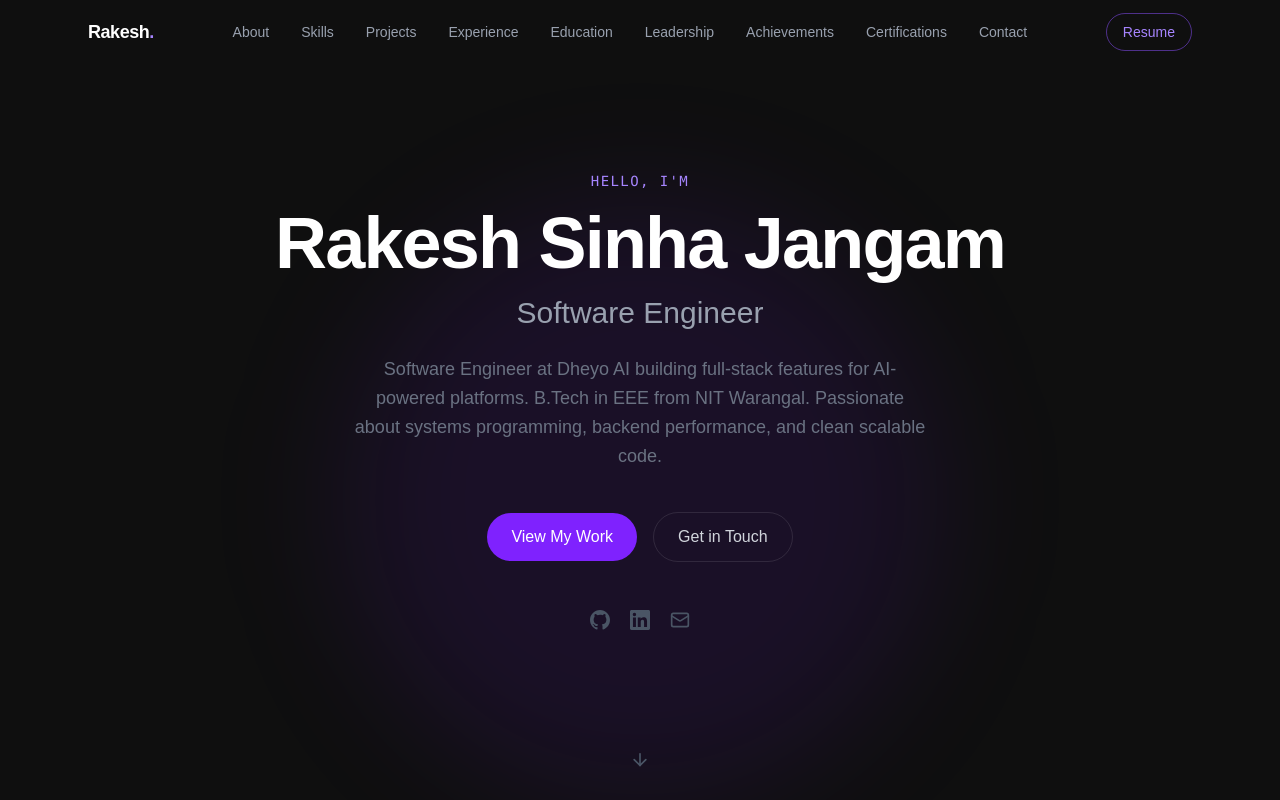
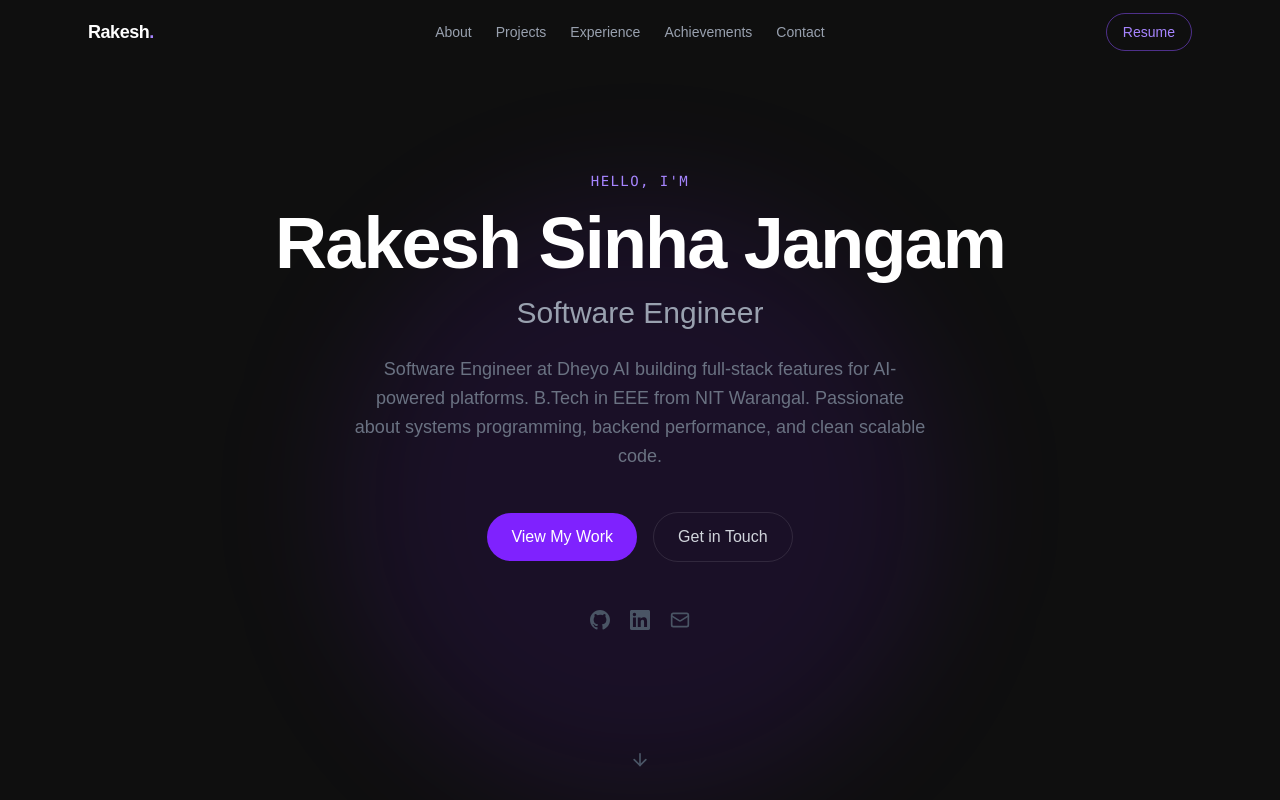
Before and after one commit to Rakeshsinha1105/portfolio, a Next.js app: page / in a window 1280 px wide. Shown: the top 800 px of the page. Built offline with nearby package versions, Linux system fonts and the light colour scheme.

Commit message:
Simplify navbar to 5 core links

```diff
--- a/app/components/Navbar.tsx
+++ b/app/components/Navbar.tsx
@@ -6,13 +6,9 @@ import { personal } from "../data";
 
 const navLinks = [
   { label: "About", href: "#about" },
-  { label: "Skills", href: "#skills" },
   { label: "Projects", href: "#projects" },
   { label: "Experience", href: "#experience" },
-  { label: "Education", href: "#education" },
-  { label: "Leadership", href: "#leadership" },
   { label: "Achievements", href: "#achievements" },
-  { label: "Certifications", href: "#certifications" },
   { label: "Contact", href: "#contact" },
 ];
 
@@ -41,7 +37,7 @@ export default function Navbar() {
         </a>
 
         {/* Desktop links */}
-        <ul className="hidden md:flex items-center gap-8">
+        <ul className="hidden md:flex items-center gap-6">
           {navLinks.map((link) => (
             <li key={link.href}>
               <a
```
